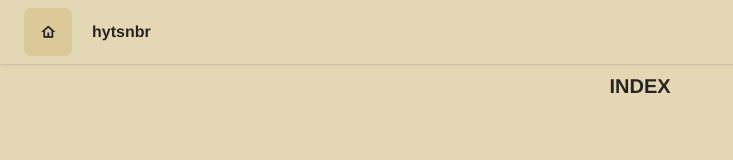
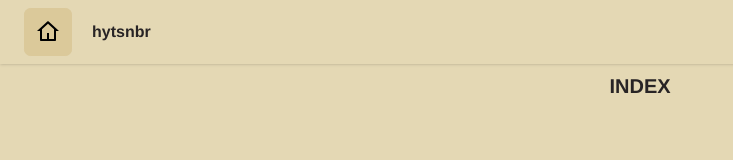
Before and after one commit to hytsnbr/hytsnbr.github.io, a Vue app: page / in a window 1280 px wide. Shown: the top 160 px of the page, without its empty margins (0-733 px from the left). Built offline with nearby package versions, Linux system fonts and the light colour scheme.

Commit message:
chore: ヘッダーとフッターを微修正

```diff
--- a/src/components/FooterView.vue
+++ b/src/components/FooterView.vue
@@ -2,7 +2,7 @@
 
 <template>
   <footer class="bottom-0 p-2 shadow-inner">
-    <div class="flex justify-center">
+    <div class="flex place-content-center place-items-center">
       <p class="">© 2023 hytsnbr</p>
     </div>
   </footer>
--- a/src/components/HeaderView.vue
+++ b/src/components/HeaderView.vue
@@ -1,15 +1,17 @@
 <script setup lang="ts"></script>
 
 <template>
-  <header class="sticky top-0 px-6 py-2 shadow">
-    <div class="flex">
-      <router-link to="/">
-        <button type="button" class="btn">
-          <i class="ri-home-4-line"></i>
-        </button>
+  <header class="sticky top-0 flex px-6 py-2 shadow">
+    <router-link to="/" class="flex place-content-center place-items-center">
+      <button type="button" class="btn btn-square">
+        <svg xmlns="http://www.w3.org/2000/svg" viewBox="0 0 24 24" class="h-6 w-6">
+          <path
+            d="M19 21.0001H5C4.44772 21.0001 4 20.5524 4 20.0001V11.0001L1 11.0001L11.3273 1.61162C11.7087 1.26488 12.2913 1.26488 12.6727 1.61162L23 11.0001L20 11.0001V20.0001C20 20.5524 19.5523 21.0001 19 21.0001ZM13 19.0001H18V9.15757L12 3.70302L6 9.15757V19.0001H11V13.0001H13V19.0001Z"
+          ></path>
+        </svg>
+      </button>
 
-        <span class="ml-5 font-extrabold">hytsnbr</span>
-      </router-link>
-    </div>
+      <span class="ml-5 font-extrabold">hytsnbr</span>
+    </router-link>
   </header>
 </template>
```
